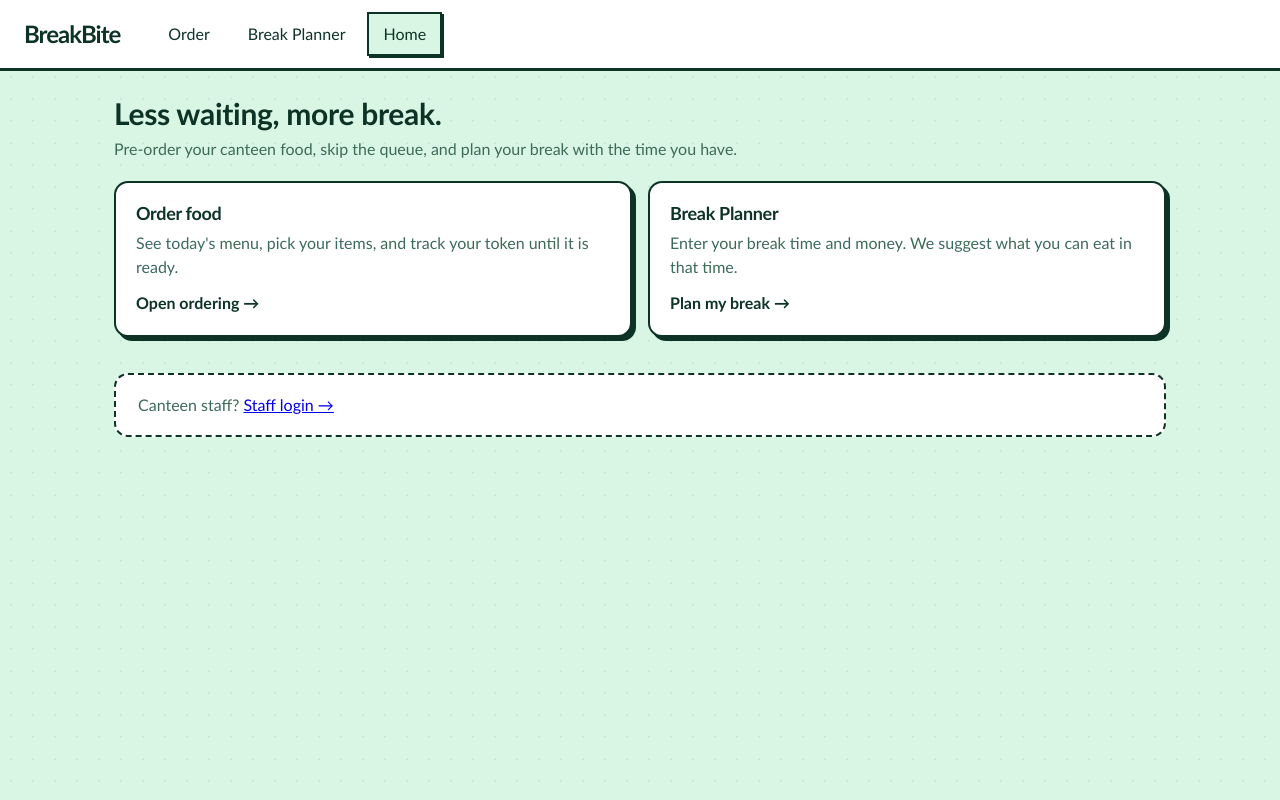
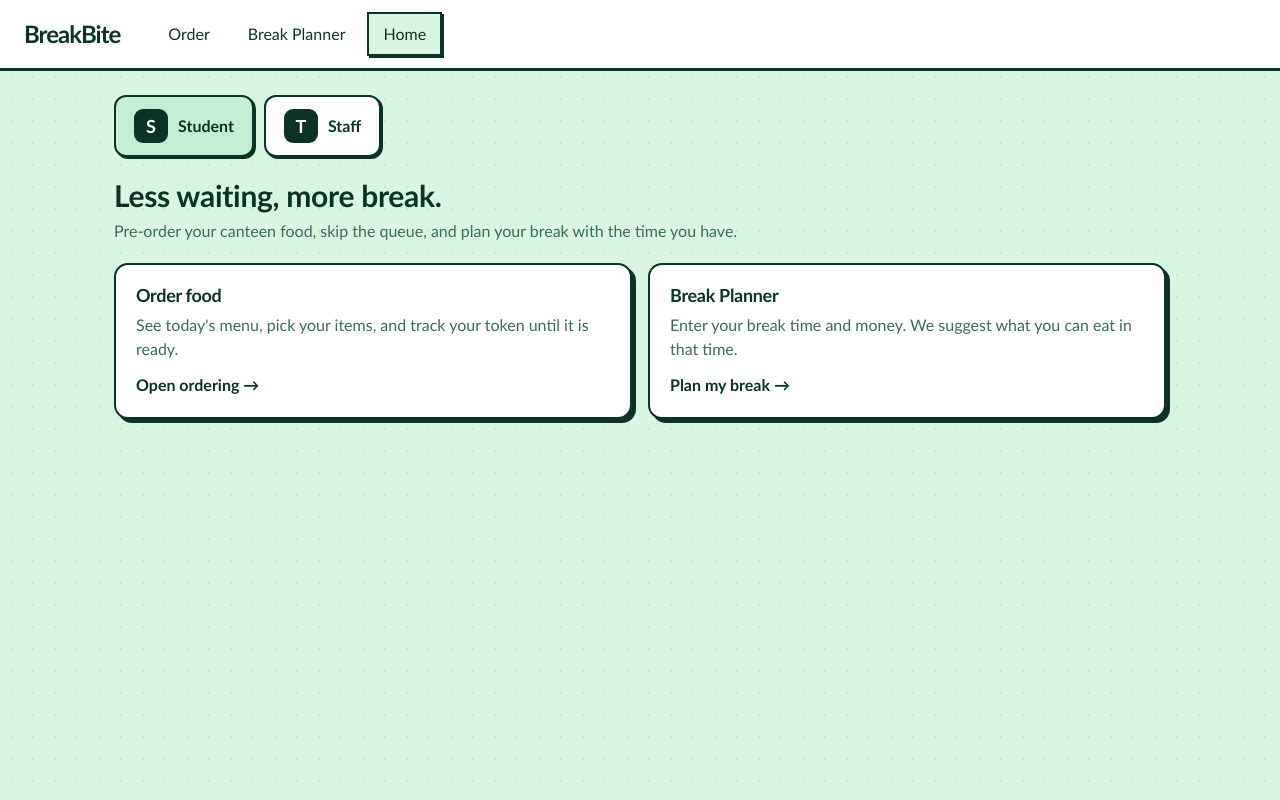
Before and after one commit to raito-del/BreakBite, a plain HTML site: page index.html in a window 1280 px wide. Drawn offline with Linux system fonts and the light colour scheme.

Commit message:
Update index.html

```diff
--- a/index.html
+++ b/index.html
@@ -5,6 +5,24 @@
   <meta name="viewport" content="width=device-width, initial-scale=1">
   <title>BreakBite</title>
   <link rel="stylesheet" href="style.css">
+  <style>
+    .role-switch { display: flex; gap: 10px; flex-wrap: wrap; margin-bottom: 20px; }
+    .role-btn {
+      display: flex; align-items: center; gap: 10px;
+      background: var(--card); color: var(--ink);
+      border: 2px solid var(--ink); border-radius: 12px;
+      padding: 12px 18px; box-shadow: var(--shadow-small);
+      font-weight: 800; font-size: 16px; cursor: pointer; text-decoration: none;
+    }
+    .role-btn .ico {
+      display: inline-grid; place-items: center;
+      width: 34px; height: 34px; border-radius: 9px;
+      background: var(--ink); color: var(--card); font-size: 18px;
+    }
+    .role-btn.on { background: var(--t-mint); }
+    .role-btn:hover { background: var(--accent); color: #fff; }
+    .role-btn:hover .ico { background: #fff; color: var(--ink); }
+  </style>
 </head>
 <body>
 
@@ -18,6 +36,15 @@
 </header>
 
 <main class="wide">
+  <div class="role-switch">
+    <a class="role-btn on" href="index.html">
+      <span class="ico">S</span> Student
+    </a>
+    <a class="role-btn" href="staff.html">
+      <span class="ico">T</span> Staff
+    </a>
+  </div>
+
   <section class="hero">
     <h1>Less waiting, more break.</h1>
     <p>Pre-order your canteen food, skip the queue, and plan your break with the time you have.</p>
@@ -35,11 +62,6 @@
       <span class="go">Plan my break &rarr;</span>
     </a>
   </div>
-
-  <div class="soon">
-    Canteen staff?
-    <a href="staff.html" class="go">Staff login &rarr;</a>
-  </div>
 </main>
 
 </body>
```
